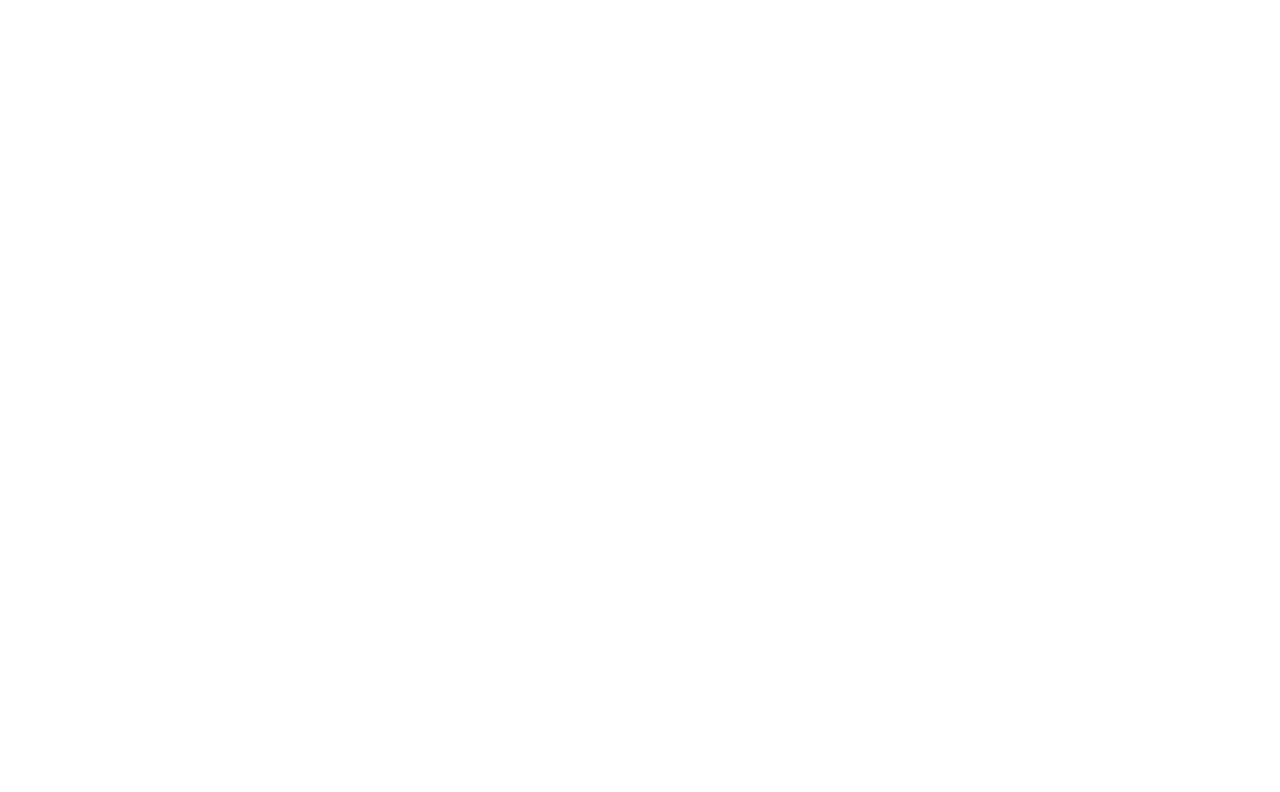
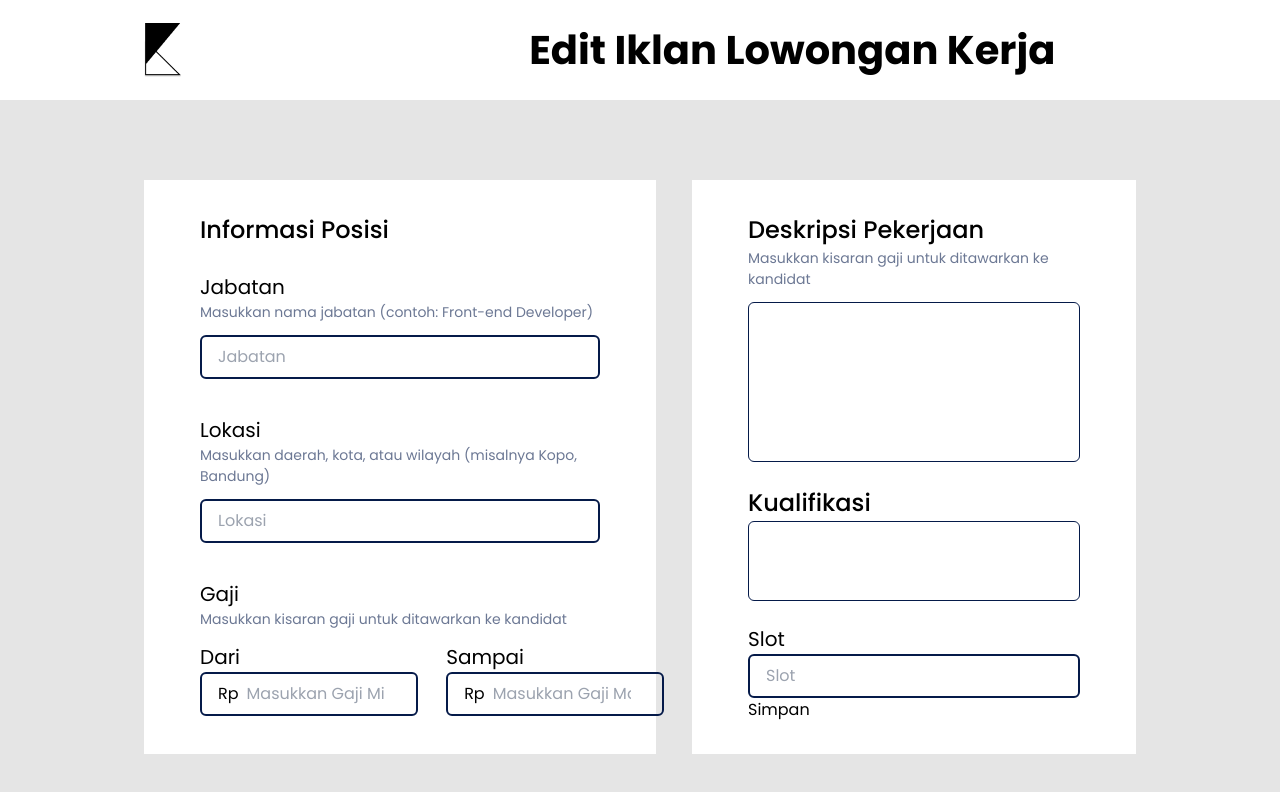
Before and after one commit to KerjainABP/Front-End, a React (Vite) app: page /editLowongan/1 in a window 1280 px wide. Before the commit this address had no page. Shown: the top 792 px of the page. Built offline with nearby package versions, Linux system fonts and the light colour scheme.

Commit message:
feat/editLowongan

```diff
--- a/src/App.jsx
+++ b/src/App.jsx
@@ -14,6 +14,7 @@
 import Lamaranku from './Page/Dashboard/User/Lamaranku'
 import ListLowongan from './Page/Dashboard/User/ListLowongan'
 import Seleksi from './Page/Dashboard/Perusahaan/Seleksi'
+import EditLowongan from './Page/Dashboard/Perusahaan/EditLowongan'
 
 const App = () => {
   return (
@@ -33,6 +34,7 @@
         <Route path='/lamaranku' element={<Lamaranku/>}/>
         <Route path='/lowongan' element={<ListLowongan/>}/>
         <Route path='/seleksi/:id' element={<Seleksi/>}/>
+        <Route path='/editLowongan/:id' element={<EditLowongan/>}/>
       </Routes>
     </BrowserRouter>
   )
--- a/src/Component/Navbar/Navbar.jsx
+++ b/src/Component/Navbar/Navbar.jsx
@@ -1,25 +1,27 @@
-import React from 'react'
-import Logo from "../../assets/Logo.png"
-import { Link, useLocation } from 'react-router-dom'
+import React from 'react';
+import Logo from "../../assets/Logo.png";
+import { Link, useLocation } from 'react-router-dom';
+
 const Navbar = () => {
-    const  location = useLocation();
+    const location = useLocation();
+
     return (
         <div className='fixed w-[100vw] flex justify-between items-center px-5 py-3 lg:px-[144px] lg:py-6 bg-white font-popins'>
-        <div>
+            <Link to={`/`}>
                 <img src={Logo} alt="" />
-        </div>
+            </Link>
             <div className='max-md:hidden'>
                 <div className='flex gap-3 lg:gap-6'>
-                <Link to={`/`} className={`${location.pathname === "/" ?"text-slate-500 cursor-default":"text-black"}`}>Pekerja</Link>
-                <Link className={`${location.pathname === "/perusahaan" ?"text-slate-500 cursor-default":"text-black"}`} to={`/perusahaan`}>Perusahaan</Link>
+                    <Link to={location.pathname === "/masukPerusahaan" ? "/masuk" : (location.pathname === "/daftarPerusahaan" ? "/daftar" : "/")} className={location.pathname === "/" || location.pathname === "/masuk" || location.pathname === "/daftar" ? "text-slate-500 cursor-default" : "text-black"}>Pekerja</Link>
+                    <Link to={location.pathname === "/masuk" ? "/masukPerusahaan" : (location.pathname === "/daftar" ? "/daftarPerusahaan" : "/perusahaan")} className={location.pathname === "/perusahaan" || location.pathname === "/masukPerusahaan" || location.pathname === "/daftarPerusahaan" ? "text-slate-500 cursor-default" : "text-black"}>Perusahaan</Link>
                 </div>
             </div>
             <div className='flex gap-4'>
-            <button><Link to={location.pathname === "/" || location.pathname === '/daftar' ? '/masuk':'/masukPerusahaan'}>Masuk</Link></button>
-            <button><Link to={location.pathname === "/" || location.pathname === '/masuk' ? '/daftar':'/daftarPerusahaan'}>Daftar</Link></button>
+                <button><Link to={location.pathname === "/" || location.pathname === '/daftar' ? '/masuk' : '/masukPerusahaan'}>Masuk</Link></button>
+                <button><Link to={location.pathname === "/" || location.pathname === '/masuk' ? '/daftar' : '/daftarPerusahaan'}>Daftar</Link></button>
             </div>
         </div>
-  )
+    );
 }
 
-export default Navbar
+export default Navbar;
--- a/src/Page/Dashboard/Perusahaan/DashboardPerusahaan.jsx
+++ b/src/Page/Dashboard/Perusahaan/DashboardPerusahaan.jsx
@@ -109,10 +109,10 @@
                             {getPelamar(kerja, data.id)} / {data.slot_posisi}
                           </td>
                           <td className="px-6 py-4">
-                            <NavLink to={`/seleksi/${data.id}`} className="font-medium text-blue-600 dark:text-blue-500 hover:underline">Kualifikasi</NavLink>
+                            <NavLink to={`/seleksi/${data.id}`} className="font-medium text-blue-600 dark:text-blue-500 hover:underline">Seleksi</NavLink>
                           </td>
                           <td className="px-6 py-4">
-                            <a href="#" className="font-medium text-blue-600 dark:text-blue-500 hover:underline">Edit</a>
+                            <NavLink to={`/editLowongan/${data.id}`} className="font-medium text-blue-600 dark:text-blue-500 hover:underline">Edit</NavLink>
                           </td>
                         </tr>
                       ))}
--- /dev/null
+++ b/src/Page/Dashboard/Perusahaan/EditLowongan.jsx
@@ -0,0 +1,119 @@
+import axios from 'axios'
+import React, { useState, useEffect } from 'react'
+import { useCookies } from 'react-cookie'
+import { useNavigate, useParams } from 'react-router-dom'
+import Logo from "../../../assets/Logo.png"
+const EditLowongan = () => {
+    const { id } = useParams()
+    const navigate = useNavigate()
+    const [cookies] = useCookies(['perusahaanID'])
+    const perusahaanID = cookies.perusahaanID
+    const [data, setData] = useState(null)
+    useEffect(() => {
+        const perusahaanID = cookies.perusahaanID;
+
+        const fetchData = async () => {
+            try {
+                const response = await axios.get(`http://127.0.0.1:8000/api/user/lowongan/${id}`);
+                console.log(response.data)
+                setData(response.data)
+
+
+
+            } catch (error) {
+                setError(error);
+            } finally {
+                setIsLoading(false);
+            }
+        };
+
+        if (perusahaanID) {
+            fetchData();
+        }
+    }, [cookies.perusahaanID]); // Memperbarui data saat userID berubah
+    const handleChangeText = (e) => {
+        const { id, value } = e.target;
+        setData((prevCustomer) => ({
+            ...prevCustomer,
+            [id]: value
+        }));
+    };
+    const handleSubmit = async () => {
+        try {
+            const response = await axios.put(`http://127.0.0.1:8000/api/pt/lowonganperusahaan/edit/${id}`, data);
+            setTimeout(() => {
+                navigate('/dashboardPerusahaan');
+            }, 2000);
+        } catch (error) {
+            console.error('Error:', error);
+        }
+    }
+    return (
+        <div className=' bg-[#E5E5E5] font-popins' >
+            <div className=' px-[144px] py-5 flex items-center gap-[35%] bg-white '>
+                <img src={Logo} alt="" />
+                <p className='lg:text-[40px] lg:font-bold'>Edit Iklan Lowongan Kerja</p>
+            </div>
+            <div className='px-[144px] py-20 flex gap-9'>
+                <div className='bg-white py-8 px-14 w-[40vw]'>
+                    <h1 className='text-[24px] font-medium mb-6 '>Informasi Posisi</h1>
+                    <div className='flex flex-col gap-9'>
+                        <div>
+                            <h3 className='text-[20px]'>Jabatan</h3>
+                            <p className='text-[14px] text-[#6C7894] mb-3'>Masukkan nama jabatan (contoh: Front-end Developer)</p>
+                            <input className='border-2 border-[#051A49] w-full outline-none rounded-md px-4 py-2' placeholder='Jabatan' type="text" onChange={handleChangeText} value={data?.nama_posisi} id='nama_posisi' name='nama_posisi' />
+                        </div>
+                        <div>
+                            <h3 className='text-[20px]'>Lokasi</h3>
+                            <p className='text-[14px] text-[#6C7894] mb-3'>Masukkan daerah, kota, atau wilayah (misalnya Kopo, Bandung)</p>
+                            <input className='border-2 border-[#051A49] w-full outline-none rounded-md px-4 py-2' placeholder='Lokasi' type="text" onChange={handleChangeText} value={data?.lokasi} id='lokasi' name='lokasi' />
+                        </div>
+                        <div>
+                            <h3 className='text-[20px]'>Gaji</h3>
+                            <p className='text-[14px] text-[#6C7894] mb-3'>Masukkan kisaran gaji untuk ditawarkan ke kandidat</p>
+                            <div className='flex gap-7 items-center w-full'>
+                                <div>
+                                    <h3 className='text-[20px]'>Dari</h3>
+                                    <div className='flex items-center border-2 border-[#051A49] px-4 py-2  rounded-md gap-2 '>
+                                        <p>Rp </p>
+                                        <input className=' outline-none w-[12vw]' placeholder='Masukkan Gaji Minimal' type="number" onChange={handleChangeText} value={data?.gaji_dari} id='gaji_dari' name='gaji_dari' />
+                                    </div>
+                                </div>
+                                <div>
+                                    <h3 className='text-[20px]'>Sampai</h3>
+                                    <div className='flex items-center border-2 border-[#051A49] px-4 py-2  rounded-md gap-2 '>
+                                        <p>Rp </p>
+                                        <input className=' outline-none w-[12vw]' placeholder='Masukkan Gaji Maksimal' type="number" onChange={handleChangeText} value={data?.gaji_hingga} id='gaji_hingga' name='gaji_hingga' />
+                                    </div>
+                                </div>
+                            </div>
+                        </div>
+
+                    </div>
+                </div>
+                <div className='bg-white py-8 px-14 w-[40vw] flex flex-col justify-between'>
+                    <div className='flex flex-col gap-4'>
+                        <div>
+                            <h1 className='text-[24px] font-medium'>Deskripsi Pekerjaan</h1>
+                            <p className='text-[14px] text-[#6C7894] mb-3'>Masukkan kisaran gaji untuk ditawarkan ke kandidat</p>
+                            <textarea className='border  border-[#051A49] w-full resize-none h-[20vh] outline-none px-3 py-3 rounded-md' name="deskripsi_pekerjaan" id="deskripsi_pekerjaan" cols="30" rows="10" onChange={handleChangeText} value={data?.deskripsi_pekerjaan}></textarea>
+                        </div>
+                        <div>
+                            <h1 className='text-[24px] font-medium'>Kualifikasi</h1>
+                            <textarea className='border  border-[#051A49] w-full resize-none h-[10vh] outline-none px-3 py-3 rounded-md' name="kualifikasi" id="kualifikasi" cols="30" rows="10" onChange={handleChangeText} value={data?.kualifikasi}></textarea>
+                        </div>
+                        <div>
+                            <h3 className='text-[20px]'>Slot</h3>
+                            <input className='border-2 border-[#051A49] w-full outline-none rounded-md px-4 py-2' placeholder='Slot' type="number" onChange={handleChangeText} value={data?.slot_posisi} id='slot_posisi' name='slot' />
+                        </div>
+                    </div>
+                    <div>
+                        <button onClick={handleSubmit}>Simpan</button>
+                    </div>
+                </div>
+            </div>
+        </div>
+    )
+}
+
+export default EditLowongan
```
Lines whose indentation alone changed are shown as unchanged.
